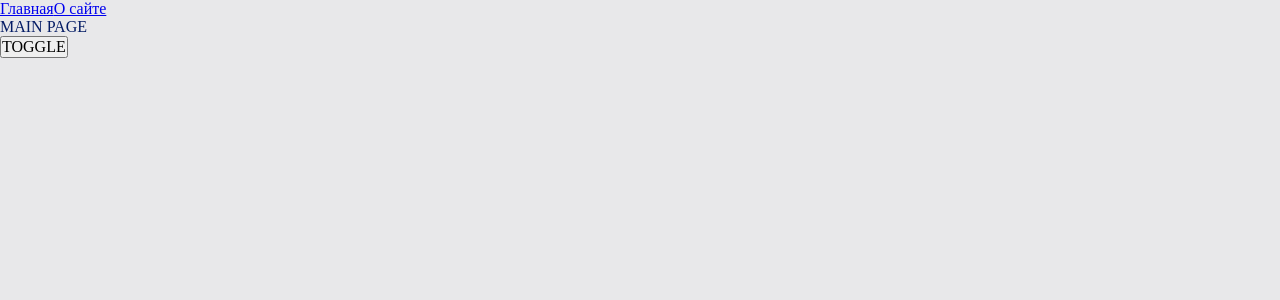
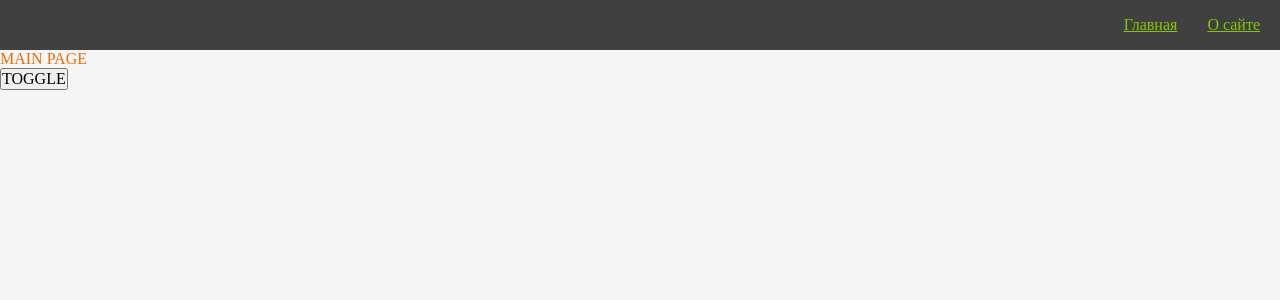
Before and after one commit to MonaMag/production-project, a React app: page / in a window 1280 px wide. Shown: the top 300 px of the page. Built offline with nearby package versions, Linux system fonts and the light colour scheme.

Commit message:
S12. Implement live template for new components. Add first UI Kit component AppLink.

```diff
--- a/src/app/App.tsx
+++ b/src/app/App.tsx
@@ -1,9 +1,9 @@
-import React, {Suspense} from 'react';
-import {Link} from 'react-router-dom';
+import React from 'react';
 import './styles/index.scss'
 import {classNames} from "shared/lib/classNames/classNames";
 import {useTheme} from "app/providers/ThemeProvider";
 import AppRouter from "./providers/router/ui/AppRouter";
+import {Navbar} from "widgets/Navbar";
 
 
 const App = () => {
@@ -12,8 +12,8 @@
 
     return (
         <div className={classNames('app', {}, [theme])}>
-            <Link to={'/'}>Главная</Link>
-            <Link to={'/about'}>О сайте</Link>
+
+            <Navbar/>
             <AppRouter/>
             <button onClick={toggleTheme}>TOGGLE</button>
         </div>
--- a/src/app/styles/themes/dark.scss
+++ b/src/app/styles/themes/dark.scss
@@ -1,7 +1,9 @@
 .app.dark {
-  --bg-color: #090949;
-  --inverted-bg-color: #e8e8ea;
+  --bg-color: #404040;
+  --inverted-bg-color: #F5F5F5;
 
-  --primary-color: #049604;
-  --secondary-color: #04ff04;
+  --primary-color: #87c606;
+  --secondary-color: #F5F5F5;
+  --inverted-primary-color: #ec6d08;
+  --inverted-secondary-color: #ffffff;
 }
--- a/src/app/styles/themes/normal.scss
+++ b/src/app/styles/themes/normal.scss
@@ -1,7 +1,9 @@
 .app.light {
-  --bg-color: #e8e8ea;
-  --inverted-bg-color: #090949;
+  --bg-color: #F5F5F5;
+  --inverted-bg-color: #404040;
 
-  --primary-color: #041c65;
-  --secondary-color: #0449e0;
+  --primary-color: #ec6d08;
+  --secondary-color: #ffffff;
+  --inverted-primary-color: #87c606;
+  --inverted-secondary-color: #F5F5F5;
 }
--- a/src/app/styles/variables/global.scss
+++ b/src/app/styles/variables/global.scss
@@ -8,4 +8,7 @@
   --font-size-l: 24px;
   --font-line-l: 32px;
   --font-l: var(--font-size-l) / var(--font-line-l) var(--font-family-main);
+
+  //Размеры
+  --navbar-height: 50px;
 }
--- /dev/null
+++ b/src/shared/ui/AppLink/AppLink.module.scss
@@ -0,0 +1,12 @@
+.AppLink {
+  color: var(--secondary-color);
+  margin-left: 15px;
+}
+
+.primary {
+  color: var(--primary-color);
+}
+
+.secondary {
+  color: var(--inverted-primary-color);
+}
--- /dev/null
+++ b/src/shared/ui/AppLink/AppLink.tsx
@@ -0,0 +1,33 @@
+import React, {FC} from 'react';
+import {classNames} from "shared/lib/classNames/classNames";
+import cls from './AppLink.module.scss'
+import {Link, LinkProps} from "react-router-dom";
+
+export const enum AppLinkTheme {
+    PRIMARY = 'primary',
+    SECONDARY = 'secondary',
+}
+
+interface AppLinkProps extends LinkProps {
+    className?: string;
+    theme?: AppLinkTheme;
+}
+
+export const AppLink: FC<AppLinkProps> = (props) => {
+    const {
+        to,
+        className,
+        children,
+        theme = AppLinkTheme.PRIMARY,
+        ...otherProps
+    } = props;
+
+    return (
+        <Link to={to}
+              className={classNames(cls.AppLink, {}, [className, cls[theme]])}
+              {...otherProps}
+        >
+            {children}
+        </Link>
+    );
+};
--- /dev/null
+++ b/src/widgets/Navbar/index.ts
@@ -0,0 +1,5 @@
+import {Navbar} from './ui/Navbar';
+
+export {
+    Navbar,
+}
--- /dev/null
+++ b/src/widgets/Navbar/ui/Navbar.module.scss
@@ -0,0 +1,17 @@
+.Navbar {
+  width: 100%;
+  height: var(--navbar-height);
+  background-color: var(--inverted-bg-color);
+  display: flex;
+  align-items: center;
+  padding: 20px;
+}
+
+
+.links {
+  margin-left: auto;
+}
+
+.mainLink {
+  margin-right: 15px;
+}
--- /dev/null
+++ b/src/widgets/Navbar/ui/Navbar.tsx
@@ -0,0 +1,20 @@
+import React from 'react';
+import {classNames} from "shared/lib/classNames/classNames";
+import cls from './Navbar.module.scss'
+import {AppLink, AppLinkTheme} from "shared/ui/AppLink/AppLink";
+
+interface NavbarProps {
+    className?: string;
+}
+
+export const Navbar = ({className}: NavbarProps) => {
+
+    return (
+        <div className={classNames(cls.Navbar, {}, [])}>
+            <div className={cls.links}>
+                <AppLink to={'/'} theme={AppLinkTheme.SECONDARY} className={cls.mainLink}>Главная</AppLink>
+                <AppLink to={'/about'} theme={AppLinkTheme.SECONDARY}>О сайте</AppLink>
+            </div>
+        </div>
+    );
+};
```
